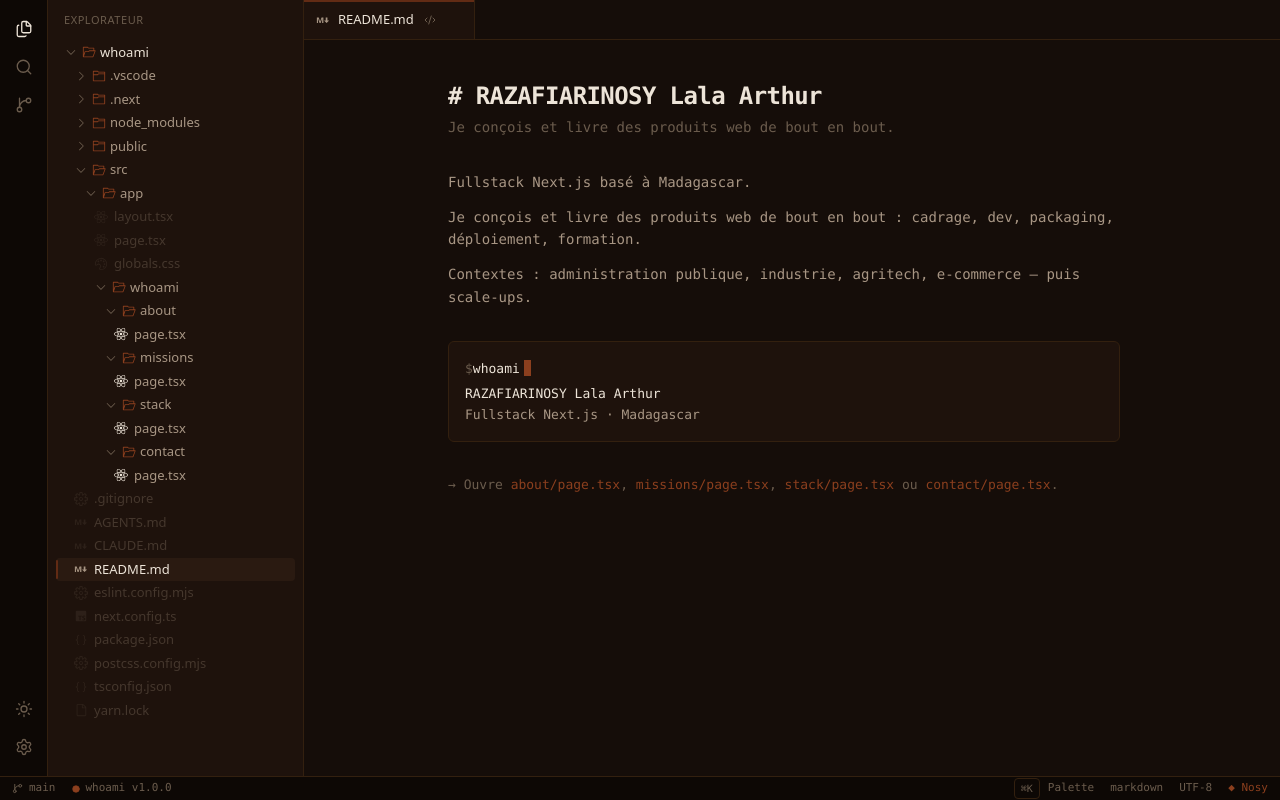
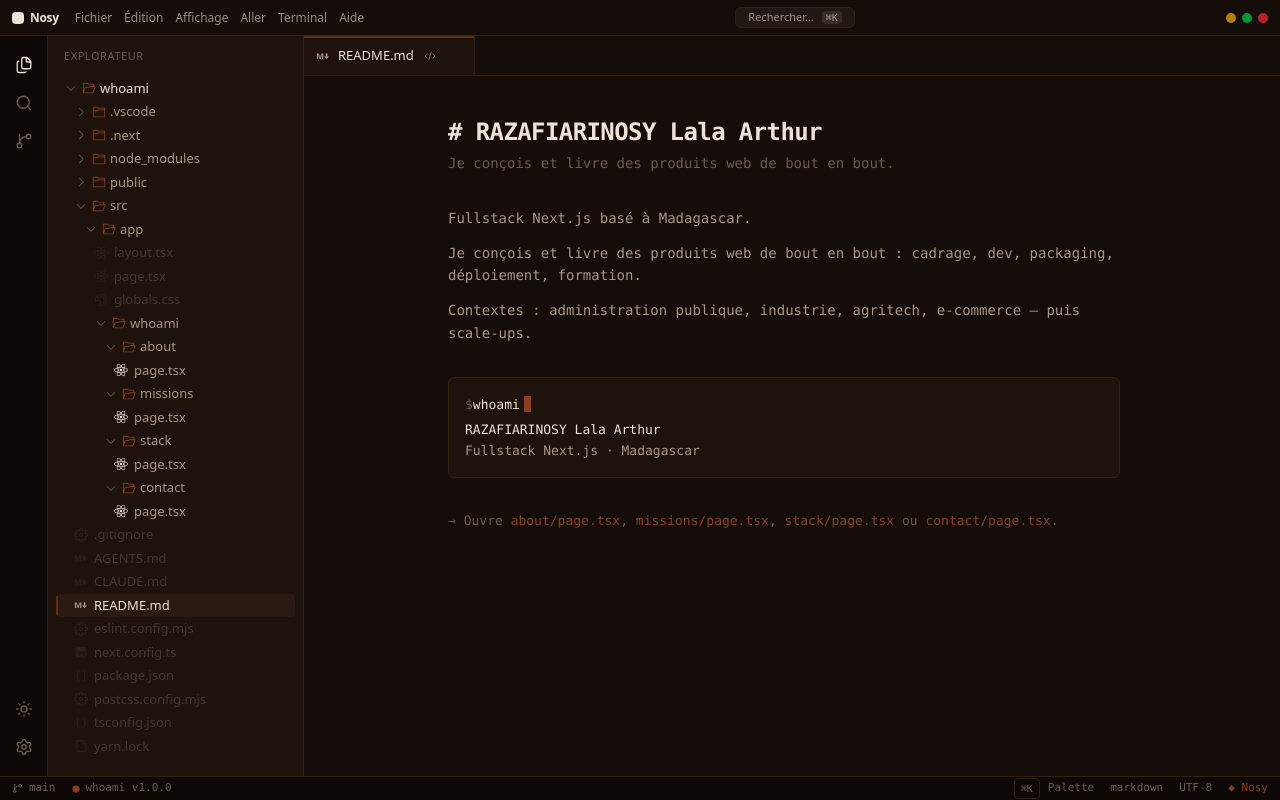
Before and after one commit to maherisoanosilala/whoami, a Next.js app: page / in a window 1280 px wide. Built offline with nearby package versions, Linux system fonts and the light colour scheme.

Commit message:
Ajout de TitleBar

```diff
--- a/src/components/shell/IdeShell.tsx
+++ b/src/components/shell/IdeShell.tsx
@@ -4,6 +4,7 @@ import { useEffect } from "react";
 import { usePathname } from "next/navigation";
 import { ActivityBar } from "./ActivityBar";
 import { Sidebar } from "./Sidebar";
+import { TitleBar } from "./TitleBar";   // ← nouveau
 import { Tabs } from "./Tabs";
 import { StatusBar } from "./StatusBar";
 import { CommandPalette } from "./CommandPalette";
@@ -15,7 +16,6 @@ export function IdeShell({ children }: { children: React.ReactNode }) {
   const openTab = useIDE((s) => s.openTab);
 
   useEffect(() => {
-    // URL = slug → on le convertit en path interne
     const slug = pathname.replace(/^\//, "");
     const path = slugToPath(slug) ?? "README.md";
     if (getFile(path)) openTab(path);
@@ -23,6 +23,9 @@ export function IdeShell({ children }: { children: React.ReactNode }) {
 
   return (
     <div className="h-screen flex flex-col bg-nosy-bg text-nosy-fg">
+      {/* ⬇️ Title bar full-width, comme VS Code */}
+      <TitleBar />
+
       <div className="flex-1 flex min-h-0">
         <ActivityBar />
         <Sidebar />
@@ -33,6 +36,7 @@ export function IdeShell({ children }: { children: React.ReactNode }) {
           </div>
         </main>
       </div>
+
       <StatusBar />
       <CommandPalette />
     </div>
--- /dev/null
+++ b/src/components/shell/TitleBar.tsx
@@ -0,0 +1,55 @@
+// components/ide/TitleBar.tsx
+"use client";
+
+import { useIDE } from "@/lib/store";
+
+export function TitleBar() {
+  // Adapte le nom de l'action selon ton store (togglePalette / setPaletteOpen / openPalette…)
+  const openPalette = useIDE(
+    (s) =>
+      (s as any).togglePalette ??
+      (s as any).setPaletteOpen ??
+      (s as any).openPalette,
+  ) as (() => void) | undefined;
+
+  return (
+    <header className="h-9 shrink-0 flex items-center justify-between gap-4 px-3 bg-nosy-bg border-b border-nosy-border text-xs select-none">
+      {/* Marque + menus */}
+      <div className="flex items-center gap-4 min-w-0">
+        <div className="flex items-center gap-1.5 shrink-0">
+          <span className="w-3 h-3 rounded-sm bg-nosy-fg" />
+          <span className="font-semibold text-nosy-fg tracking-tight">
+            Nosy
+          </span>
+        </div>
+        <nav className="hidden md:flex items-center gap-3 text-nosy-fg/60">
+          {["Fichier", "Édition", "Affichage", "Aller", "Terminal", "Aide"].map(
+            (m) => (
+              <button key={m} className="hover:text-nosy-fg transition-colors">
+                {m}
+              </button>
+            ),
+          )}
+        </nav>
+      </div>
+
+      {/* Command center */}
+      <button
+        onClick={() => openPalette?.()}
+        className="hidden sm:flex items-center gap-2 px-3 py-0.5 rounded-md bg-nosy-fg/5 border border-nosy-border text-nosy-fg/60 hover:text-nosy-fg hover:bg-nosy-fg/10 transition-colors text-[11px]"
+      >
+        <span>Rechercher…</span>
+        <kbd className="px-1 rounded bg-nosy-fg/10 text-[10px] font-mono">
+          ⌘K
+        </kbd>
+      </button>
+
+      {/* Contrôles de fenêtre (décoratifs, style macOS) */}
+      <div className="flex items-center gap-1.5 shrink-0">
+        <span className="w-2.5 h-2.5 rounded-full bg-yellow-500/70" />
+        <span className="w-2.5 h-2.5 rounded-full bg-green-500/70" />
+        <span className="w-2.5 h-2.5 rounded-full bg-red-500/70" />
+      </div>
+    </header>
+  );
+}
```
